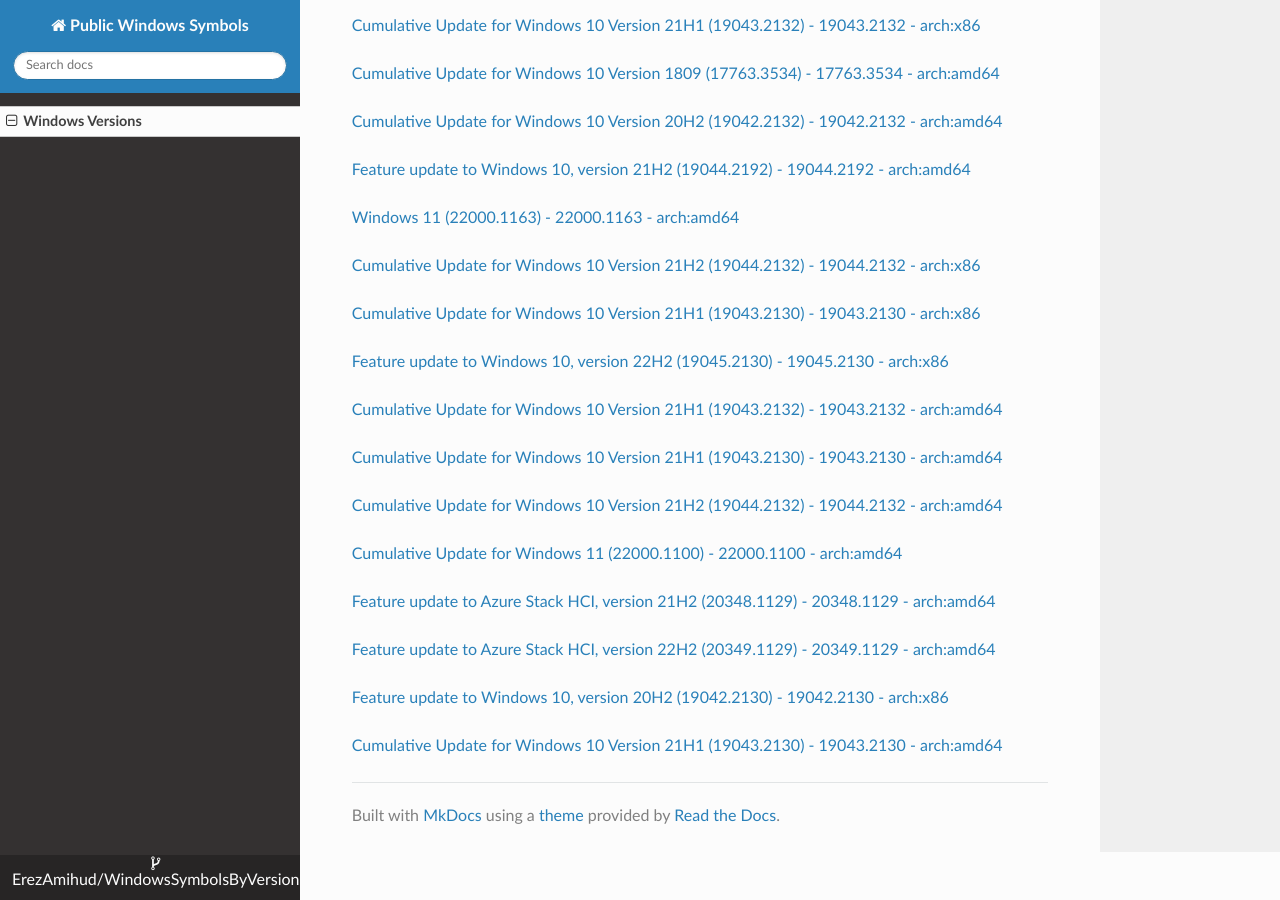
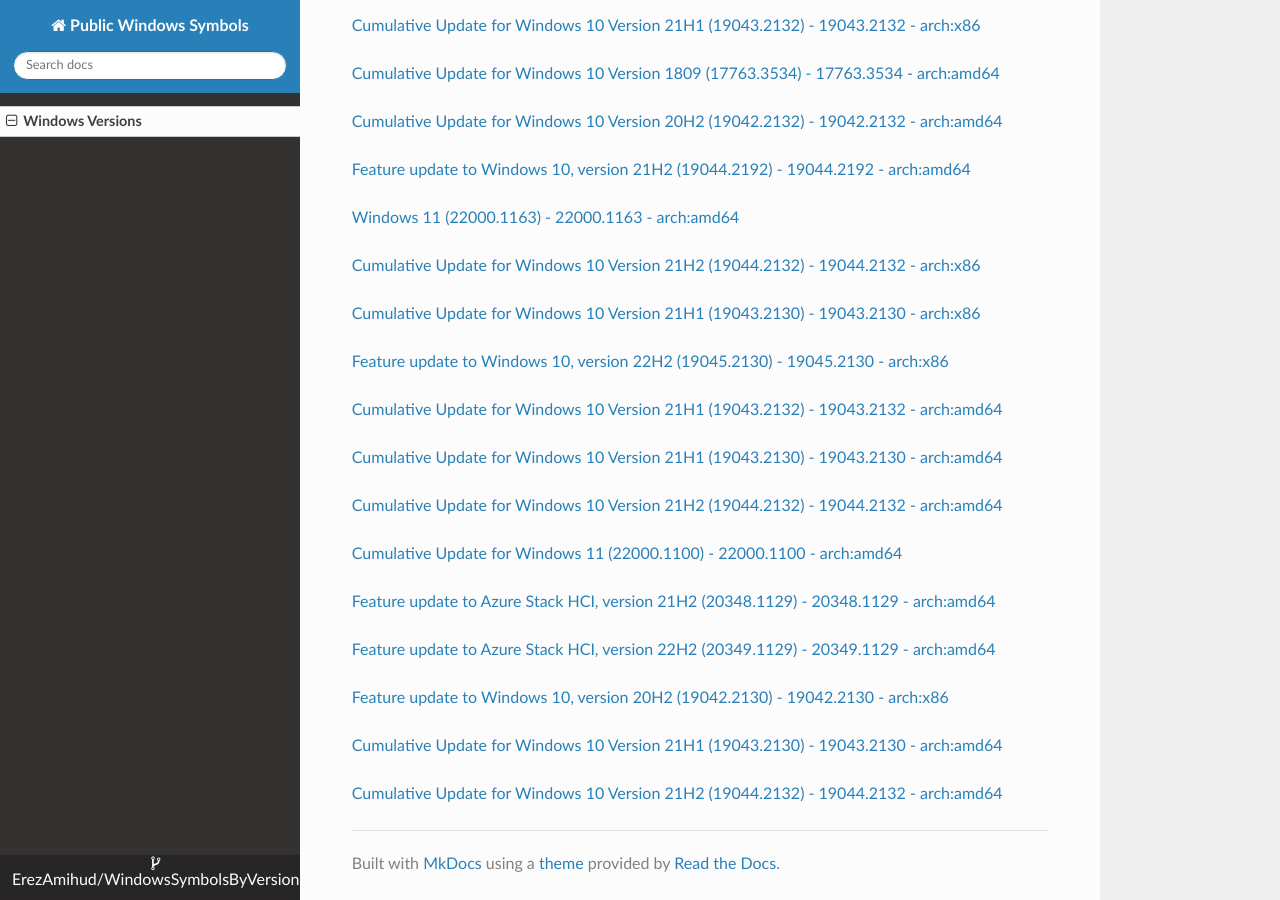
Before and after one commit to ErezAmihud/WindowsSymbolsByVersion, an MkDocs documentation site: the page built from docs/index.md, in a window 1280 px wide and 900 px high, scrolled down 49253 px. Built offline with MkDocs 1.6.1, drawn with Linux system fonts in a browser that asks for light colours; nearby versions of some CDN libraries.

Commit message:
Automated commit, add manifest for 10dd81fc-9766-438e-ac1b-11d9ddf7da2f

```diff
--- a/docs/index.md
+++ b/docs/index.md
@@ -2905,3 +2905,6 @@
 
 
 [Cumulative Update for Windows 10 Version 21H1 (19043.2130) - 19043.2130 - arch:amd64](https://github.com/ErezAmihud/WindowsSymbolsByVersion/blob/main/manifests/e68b212c-4a0c-44eb-997a-704cd1c2b6de.manifest)
+
+
+[Cumulative Update for Windows 10 Version 21H2 (19044.2132) - 19044.2132 - arch:amd64](https://github.com/ErezAmihud/WindowsSymbolsByVersion/blob/main/manifests/10dd81fc-9766-438e-ac1b-11d9ddf7da2f.manifest)
```
Also changed, not shown: process_builds.json (+1 -1 lines).
